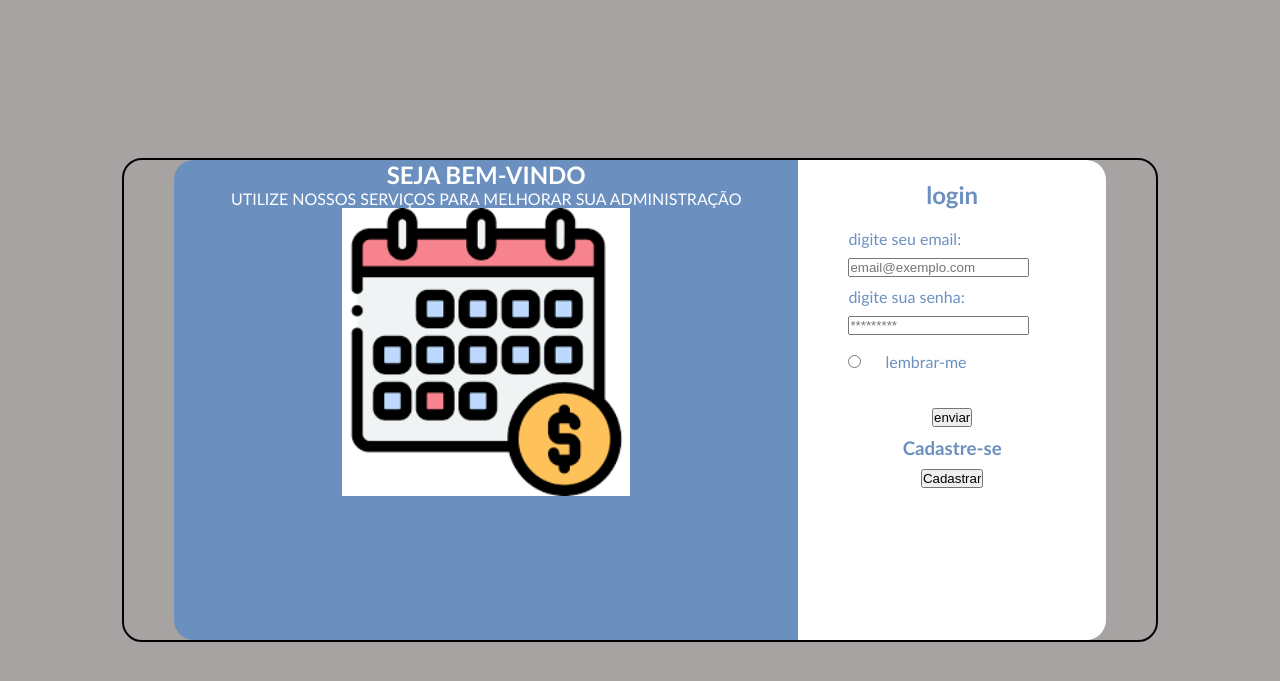
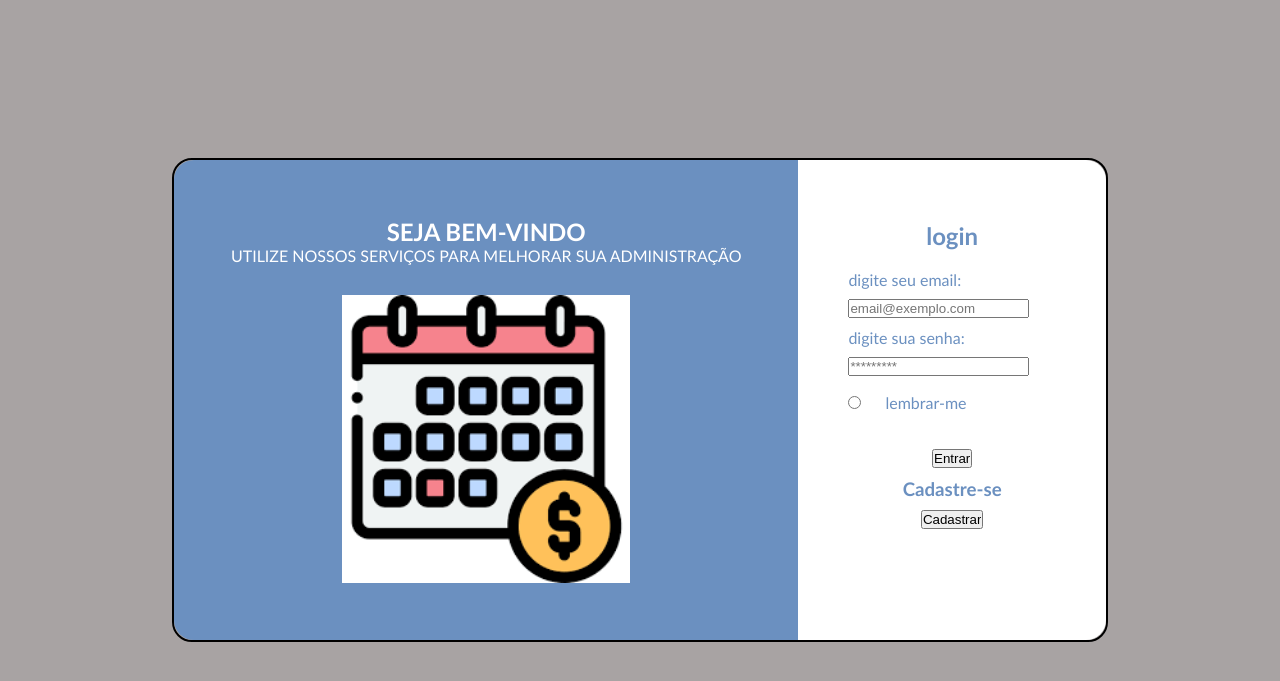
Before and after one commit to GSFZamai/Seminario03, a PHP site: page / in a window 1280 px wide. Shown: the top 681 px of the page. Run offline with PHP 8.4, Linux system fonts and the light colour scheme.

Commit message:
Centralizado elementos da tela

```diff
--- a/css/estilo.css
+++ b/css/estilo.css
@@ -22,11 +22,9 @@ body {
 
 /*
     Removi margin aqui também por conta do flex para centralizar.
-
 */
 #principal {
     height: 30em;
-    padding: 0px 50px;
     display: flex;
     margin: auto;
     border: 2px solid black;
@@ -35,12 +33,14 @@ body {
 }
 
 .recepcao {
+    display: flex;
+    height: 100%;
+    flex-direction: column;
+    justify-content: center;
+    align-items: center;
     width: 70%;
-    float: right;
     margin: auto;
     background-color: rgb(107, 144, 192);
-    margin: 0;
-    padding: 0;
     text-align: center;
     border-radius: 20px 0px 0px 20px;
     color: white;
@@ -48,12 +48,16 @@ body {
 
 img {
     width: 18em;
+    margin-top: 30px;
     image-orientation: from-image;
 }
 
 .login {
+    display: flex;
+    flex-direction: column;
+    justify-content: center;
+    align-items: center;
     width: 30%;
-    margin: 0;
     padding: 20px;
     text-align: center;
     background-color: white;
--- a/index.html
+++ b/index.html
@@ -30,7 +30,7 @@
                <input type="radio" name="lembrar-me" value="lembrar-me">
                <label for="lembrar-me">lembrar-me</label><br>
             <div class="botoes">
-               <input type="submit" value="enviar">
+               <input type="submit" value="Entrar">
                <h3>Cadastre-se</h3>
                <a href="cadastrar.html"><input type="button" value="Cadastrar"></a>
             </div>
```
